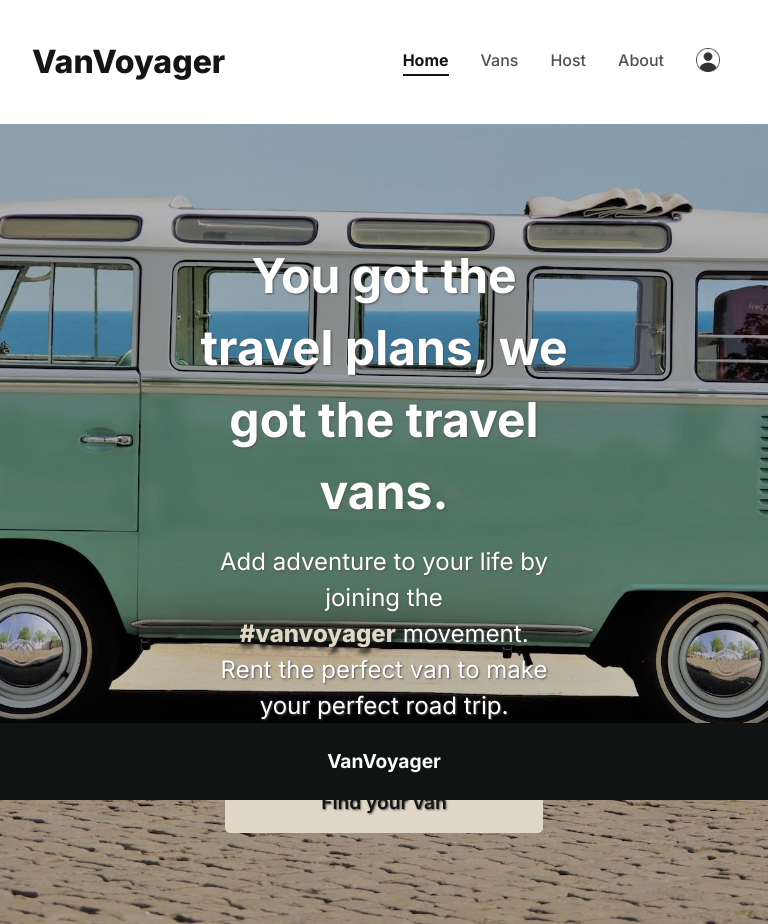
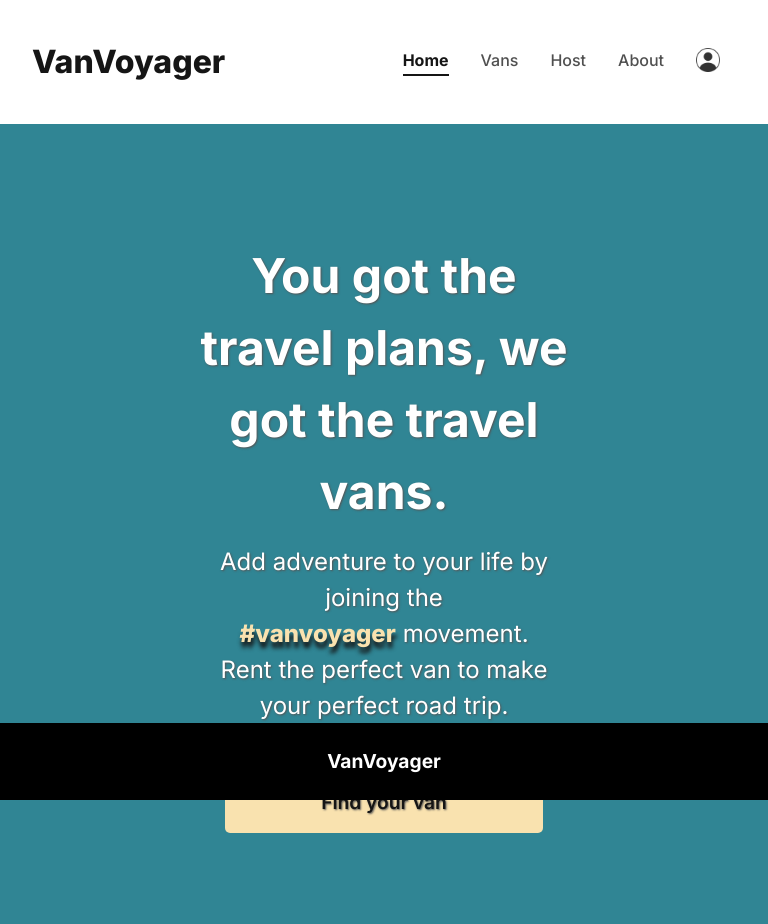
Before and after one commit to heet-git/van-voyager, a React (Create React App) app: page / in a window 768 px wide. Built offline with nearby package versions, Linux system fonts and the light colour scheme; what miragejs would draw is missing.

Commit message:
Add responsive design for tablets
Add media query to make responsive design for tablet devices.

```diff
--- a/src/pages/Home.jsx
+++ b/src/pages/Home.jsx
@@ -1,16 +1,13 @@
 import React from "react"
 import { Link } from "react-router-dom"
-import background from "../assets/home-img.jpg"
+
 
 
 function Home(){
 
-    const backgroundImg = background
 
     return (
-    <div className="home">
-            <div className="home-section">
-                <img src={backgroundImg} className="home-img" alt="Van"></img>
+        <div className="home-container">
             <div className="home-intro">
                 <h1 className="intro-title">You got the travel plans, we got the travel vans.</h1>
                 <p className="intro-detail">Add adventure to your life by joining the</p>
@@ -19,7 +16,6 @@ function Home(){
                 <Link to="vans">Find your van</Link>
             </div>
         </div>
-    </div>
     )
 }
 
--- a/src/pages/Vans.jsx
+++ b/src/pages/Vans.jsx
@@ -32,7 +32,7 @@ const typeFilter = searchParams.get("type")
 
     return(
         <div>
-            <div className="vans-container">
+            <div className="vans">
                 <h1 className="van-title">Explore our van options</h1>
                 <div className="filters">
                     <button onClick={() => setSearchParams({type: "Luxury"})}>Luxury</button>
--- a/src/pages/host-pages/HostVan.jsx
+++ b/src/pages/host-pages/HostVan.jsx
@@ -12,6 +12,7 @@ function HostVan(){
 const vanHost = useLoaderData()
 
 const hostVans = vanHost.map( van => (
+    <div>
     <Link
     to={`/host/vans/${van.id}`}
     key={van.id}
@@ -25,6 +26,7 @@ const hostVans = vanHost.map( van => (
             </div>
         </div>
     </Link>
+</div>
 ))
 
     return(
--- a/src/styles.css
+++ b/src/styles.css
@@ -11,7 +11,7 @@
 :root{
     --black: #151515;
     --white: #ffffff;
-    --main:  #E1D7C6;
+    --main:  #F9E2AF;
     --grey:  #505050;
     --footer: #0F1312;
     --btn: #579BB1;
@@ -100,7 +100,7 @@ header{
     bottom: 0;
     width: 100%;
     color: var(--white);
-    background-color: var(--footer);
+    background-color: black;
     font-weight: 700;
     padding: 1.5rem;
     text-align: center;
@@ -109,21 +109,18 @@ header{
 
 /*** Home  ***/
 
-.home-img {
-    height: 100%;
-    width: 100%;
-    background-position: center;
-    background-repeat: no-repeat;
-    background-size: contain;
-    position: relative;
-    object-fit: cover;
-
-}
-
-.home-section {
+.home-container{
+    background: linear-gradient(0deg, rgba(0, 0, 0, 0.46), rgba(0, 0, 0, 0.46)), url("./assets/home-img.jpg") no-repeat center center;
+    -webkit-background-size: cover;
+    -moz-background-size: cover;
+    -o-background-size: cover;
+    background-size: cover;
+    min-height: 350px;
+    color: var(--white);
     height: 100vh;
     width: 100vw;
     overflow: hidden;
+    padding: 45px 23px;
 }
 
 .home-intro{
@@ -153,7 +150,7 @@ header{
     font-size: 1.5em;
 }
 
-.home a{
+.home-container a{
     display: inline-block;
     text-decoration: none;
     background-color: var(--main);
@@ -169,9 +166,9 @@ header{
     transform: translate(1px, 1px);
 }
 
-/*** Vans page ***/
+/*** Vans ***/
 
-.vans-container {
+.vans{
     background-color: var(--main);
     overflow-y: scroll;
     height: 80vh;
@@ -228,7 +225,7 @@ header{
     margin-right: 1rem;
     padding: 0 1rem;
     background-color: transparent;
-    border: 1.5px solid #4d4d4d;
+    border: 2px solid #4d4d4d;
     border-radius: 7px;
     font-weight: 600;
     font-size: 0.9em;
@@ -250,7 +247,7 @@ header{
     text-decoration: underline;
 }
 
-/*** Van detail page ***/
+/*** Van detail ***/
 .van-detail-container{
     background-color: var(--white);
     height: 100vh;
@@ -283,12 +280,11 @@ header{
     margin-bottom: 2rem;
 }
 .van-detail-desc {
-    margin-bottom: 3rem;
     max-width: 70%;
     text-align: justify
 }
 .van-detail a{
-    margin-top: 2rem;
+    margin-top: 3rem;
     color: var(--white);
     font-size: 1.2em;
     font-weight: 600;
@@ -565,4 +561,184 @@ section a{
     height: 3.2rem;
     margin-top: 1.5rem;
     color: var(--white);
+    font-weight: 600;
 }
+
+
+/*** Media queries
+------------------------------------------
+Responsive Grid Media Queries - 1280, 1024, 768, 480
+1280-1024   - desktop (default grid)
+1024-768    - tablet landscape
+768-480     - tablet
+480-less    - phone landscape & smaller
+--------------------------------------------
+@media all and (min-width: 1024px) and (max-width: 1280px) {}
+
+@media all and (min-width: 768px) and (max-width: 1024px) {}
+
+@media all and (min-width: 480px) and (max-width: 768px) {}
+
+@media all and (max-width: 480px) {}
+
+
+***/
+
+@media all and (min-width: 768px) and (max-width: 1024px) {
+    :root{
+        --md-main: #308594;
+    }
+
+    /*** Home ***/
+    .home-container {
+        background: none;
+        background-color: var(--md-main);
+    }
+
+    /*** Vans ***/
+
+    .vans{
+        background-color: var(--md-main);
+    }
+
+    .van-title{
+        color: var(--white);
+    }
+
+    .van-list{
+        display: grid;
+        grid-template-columns: 1fr 1fr;
+        justify-items: center;
+        gap: 34px;
+    }
+
+    .van-container{
+        max-width: 100%;
+        padding: 0;
+    }
+
+    .van-container a{
+        color: var(--white);
+    }
+
+    .van-container a:hover {
+        color: var(--black);
+        text-decoration: none;
+        font-weight: 600;
+    }
+
+    .filters button{
+        margin-right: 1rem;
+        padding: 0 1rem;
+        background-color: transparent;
+        border: 2px solid var(--grey);
+        border-radius: 7px;
+        font-weight: 600;
+        font-size: 0.9em;
+    }
+
+    .filters button:hover{
+        background-color: var(--grey);
+        color: var(--white);
+        border:none
+    }
+
+    /*** Van detail ***/
+
+    .van-detail{
+        flex-direction: column;
+        align-items: center;
+    }
+
+    .van-detail-img {
+        max-width: 90%;
+        border-radius: 5%;
+        max-width: 80%;
+    }
+
+    .van-detail-intro{
+        padding: 1rem 0;
+    }
+
+    .van-price{
+        margin-bottom: 1rem;
+    }
+
+    .van-detail-desc {
+        max-width: 100%;
+        text-align: justify
+    }
+
+    .van-detail a{
+        margin: 1.5rem;
+    }
+
+    /*** Host-page ***/
+
+    .host-page{
+    background-color: var(--md-main);
+    }
+
+    .host-nav a {
+    color: var(--white);
+    }
+
+    /*** Host's Van ***/
+
+    .host-van-list{
+        display: grid;
+        grid-template-columns: 1fr 1fr;
+        gap:0.5rem;
+    }
+
+    .listed-van {
+        max-width: 95%;
+        padding: 0;
+    }
+
+    .host-van-img{
+        margin: 1rem;
+    }
+
+    .listed-van-info{
+        margin: 1rem;
+    }
+
+    /*** About ***/
+
+    .about-page{
+        background-color: var(--md-main);
+        color: var(--white);
+    }
+
+    .about-info{
+        margin: 0 auto;
+        max-width: 100%;
+        text-align: center;
+        line-height: 1.7rem;
+        padding: 5rem;
+    }
+
+    .about-heading, .other-heading{
+        color: var(--main);
+    }
+
+    /*** Login ***/
+
+    .login-page{
+        background-color: var(--md-main);
+    }
+
+    .login-container{
+        padding: 25% 0;
+    }
+
+    .login-form{
+        max-width: 50%;
+    }
+
+    .login-form>button {
+        background-color: var(--main);
+        color: var(--black);
+    }
+}
```
Also changed, not shown: src/assets/about-img.jpg. Lines whose indentation alone changed are shown as unchanged.
